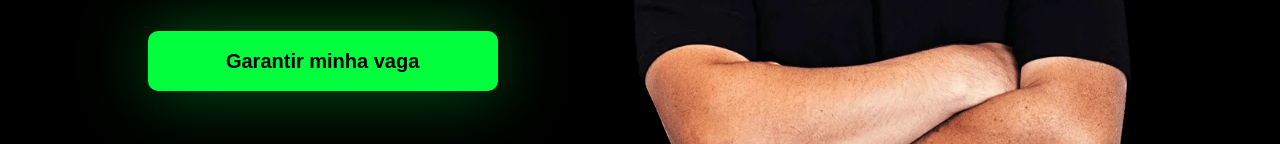
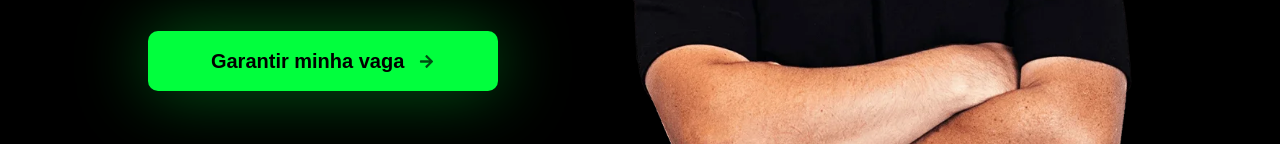
Before and after one commit to Tiago-Silva/cell-phone-maintenance, a Next.js app: page / in a window 1280 px wide. Shown: the part 479-623 px from the top of the page. Built offline with nearby package versions, Linux system fonts and the light colour scheme.

Commit message:
refactor: adding icon to button

```diff
--- a/src/app/components/home/homeSection.tsx
+++ b/src/app/components/home/homeSection.tsx
@@ -2,6 +2,7 @@ import React from 'react';
 import styles from './home.module.css';
 import Image from "next/image";
 import Button from "@/app/components/button/button";
+import {FaArrowRight} from "react-icons/fa";
 
 const HomeSection = () => {
     return (
@@ -14,7 +15,7 @@ const HomeSection = () => {
                 <h4 className={styles.subtitle}>
                     Um método único, exclusivo e completo, com o passo a passo para você transformar a manutenção de celulares em um novo serviço ou até mesmo sua nova fonte de renda.
                 </h4>
-                <Button title={'Garantir minha vaga'} />
+                <Button title={'Garantir minha vaga'} icon={FaArrowRight}/>
             </div>
 
             <div className={styles.right} >
```
